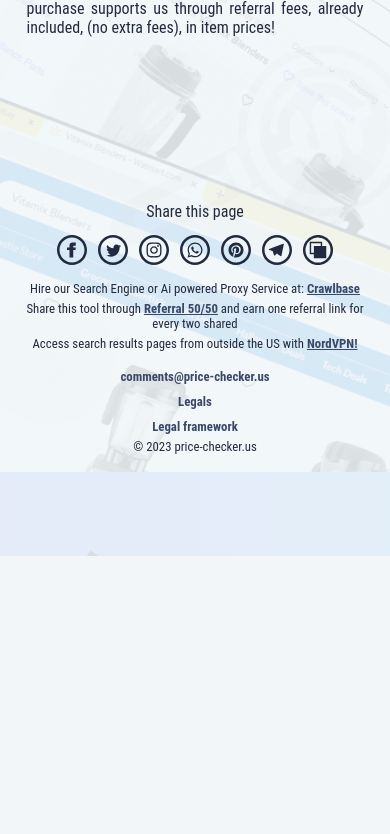
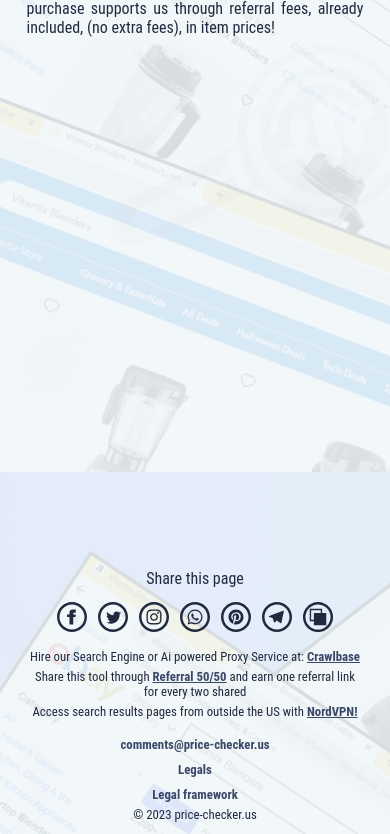
Before and after one commit to darideveloper/price-checker-us, a Flask app: template templates/index.html in a window 390 px wide. Shown: the part 372-1206 px from the top of the page. Before the commit the page ends 928 px from the top, so only its background shows below. Run offline with Flask 3, Linux system fonts and the light colour scheme; the template is opened without the code that fills it, so the values that code supplies are empty; parts of the project's set-up code (start-up, migrations or seed data) failed here and were passed over; some libraries are stand-ins or nearby versions; some web fonts are replaced.

Commit message:
fix (footer): responsive mobile

```diff
--- a/static/css/style.css
+++ b/static/css/style.css
@@ -424,6 +424,9 @@
   main form input[type=submit] {
     border-radius: 10px;
   }
+  footer {
+    position: initial !important;
+  }
 }
 @media screen and (max-width: 350px) {
   main form input[type=search] {
--- a/static/css/style.sass
+++ b/static/css/style.sass
@@ -426,6 +426,9 @@
             input[type="submit"]
                 border-radius: 10px
 
+    footer
+        position: initial !important
+
 @media screen and (max-width: 350px)
 
     main
```
Also changed, not shown: 1 other file.
